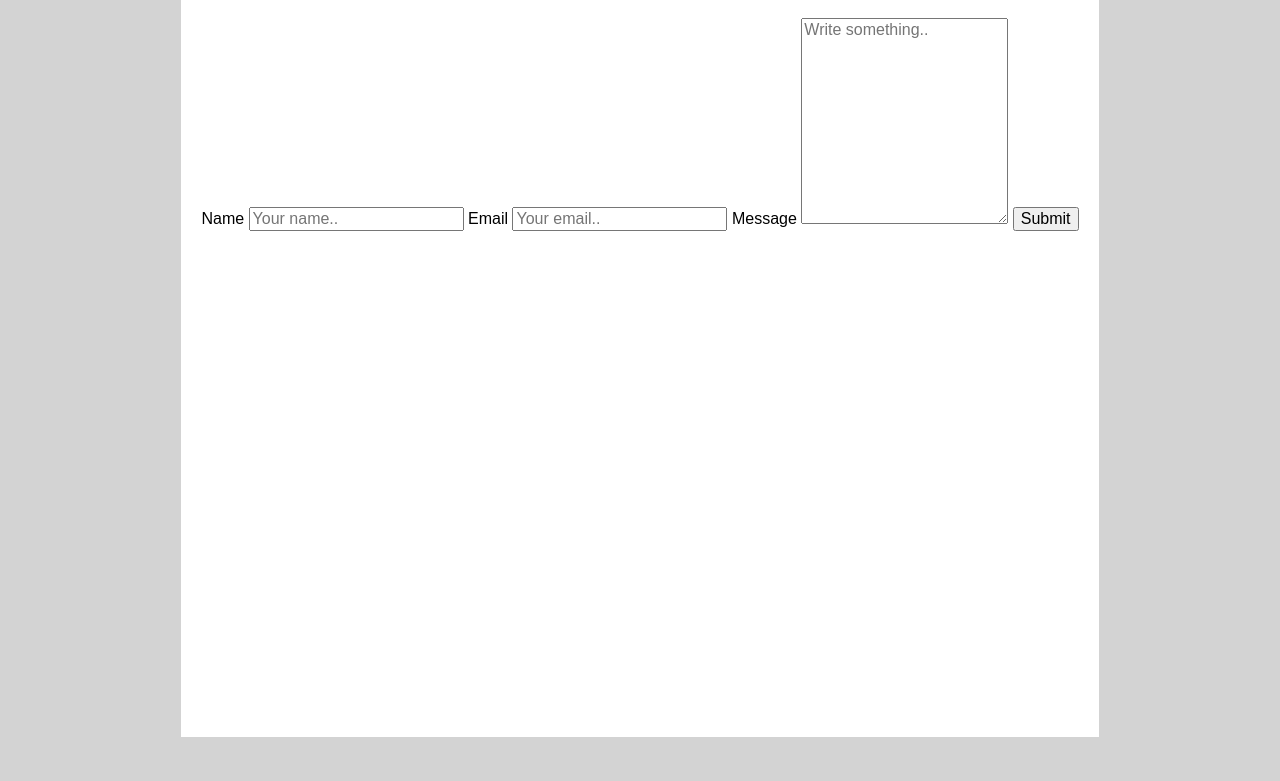
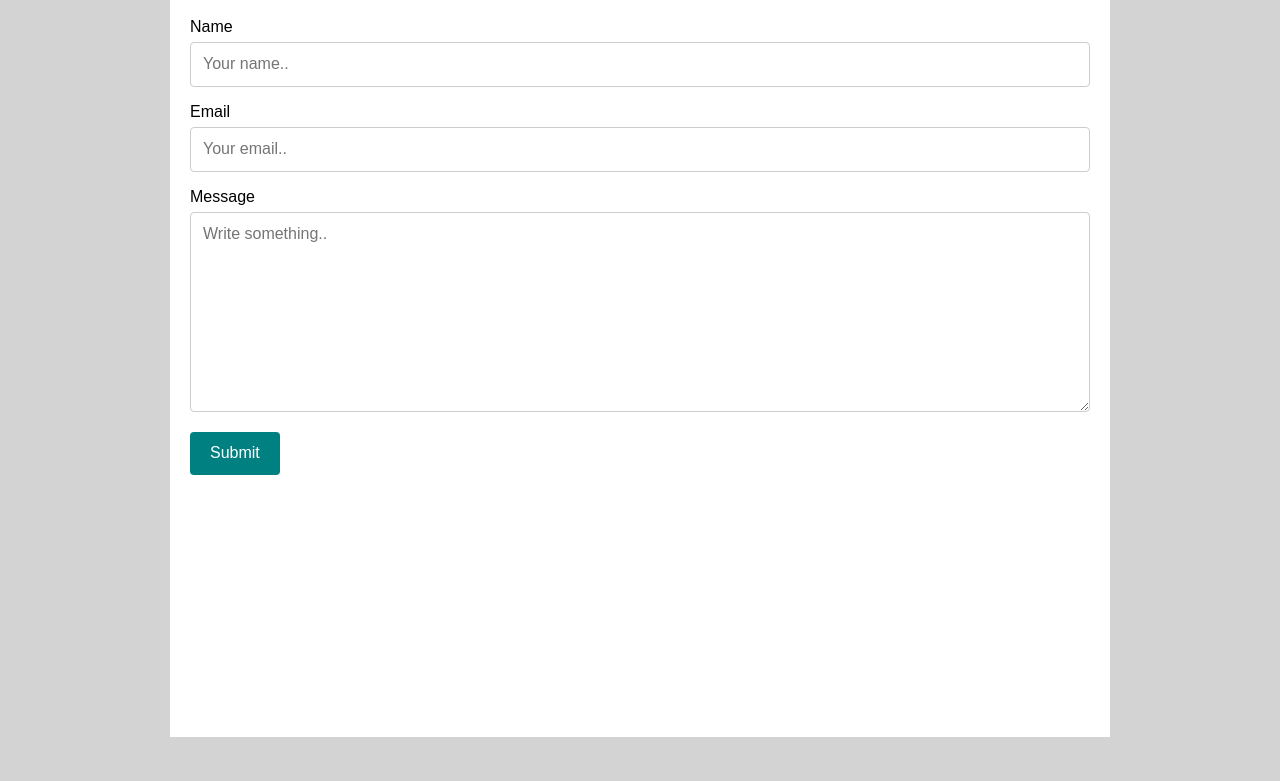
Before and after one commit to shellbellquinn/shellbellquinn.github.io, a plain HTML site: page about.html in a window 1280 px wide. Shown: the part 224-1005 px from the top of the page. Drawn offline with Linux system fonts and the light colour scheme.

Commit message:
adding the contact page style

```diff
--- a/style.css
+++ b/style.css
@@ -53,9 +53,11 @@ nav li {
 nav a {
     color: #999;
     text-decoration: none;
-  }
+ }
 
-h1 {
+  /* about me content*/
+
+  h1 {
   color: teal;
   font-family: 'Times New Roman', Times, serif;
   padding-bottom: 20px;
@@ -84,6 +86,33 @@ h1 {
     justify-content: center;
   }
 
+    /* contact form*/
+
+/* Style inputs with type="text", select elements and textareas */
+input[type=text], select, textarea {
+  width: 100%; /* Full width */
+  padding: 12px; /* Some padding */
+  border: 1px solid #ccc; /* Gray border */
+  border-radius: 4px; /* Rounded borders */
+  box-sizing: border-box; /* Make sure that padding and width stays in place */
+  margin-top: 6px; /* Add a top margin */
+  margin-bottom: 16px; /* Bottom margin */
+  resize: vertical /* Allow the user to vertically resize the textarea (not horizontally) */
+}
+
+/* Style the submit button with a specific background color etc */
+input[type=submit] {
+  background-color: teal;
+  color: white;
+  padding: 12px 20px;
+  border: none;
+  border-radius: 4px;
+  cursor: pointer;
+}
+
+  /* footer*/
+
+
 .footer {
     font-size: 12px;
     margin-top: 100px;
```
